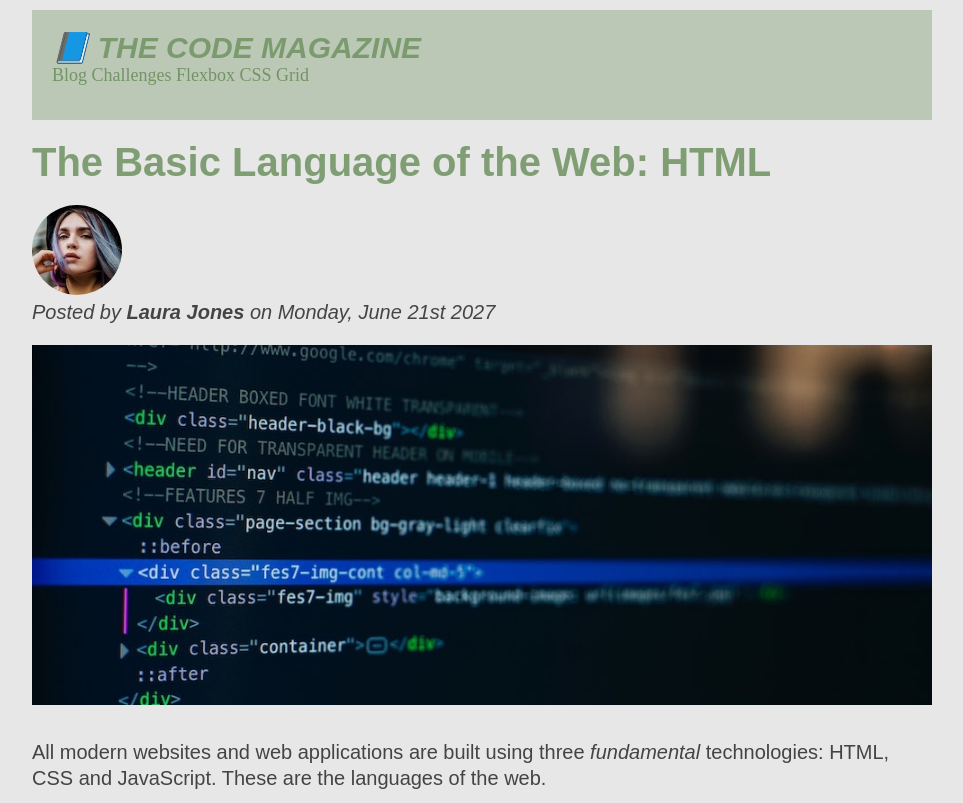
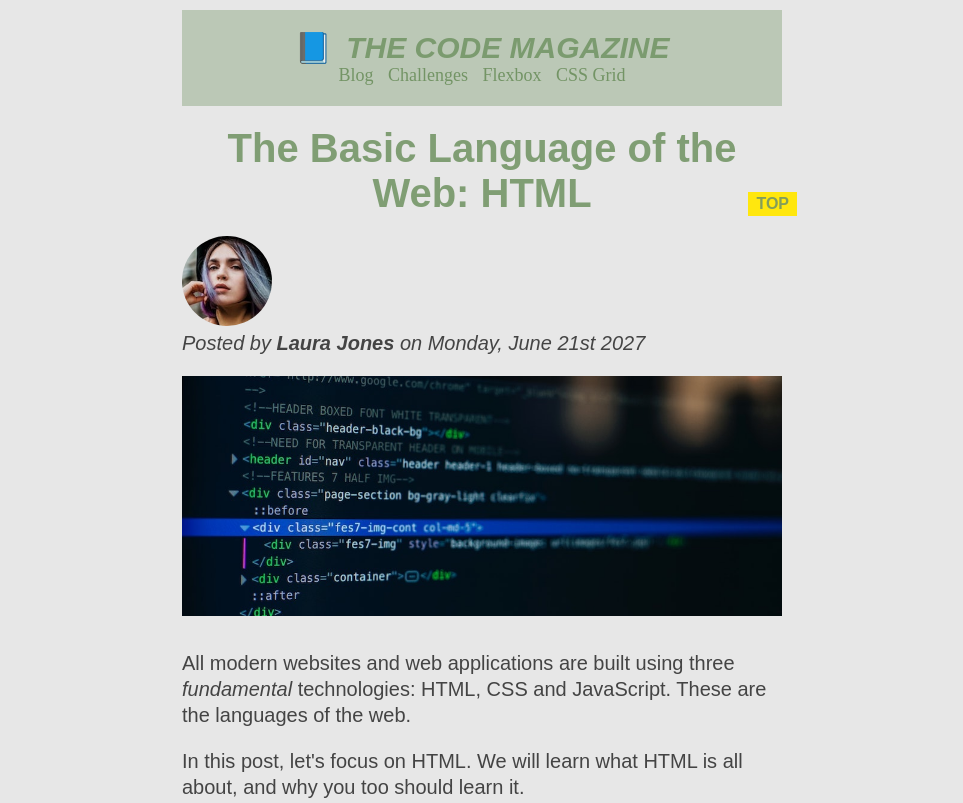
Before and after one commit to MartinbianchoEduardo/HTML-and-CSS-course, a plain HTML site: page 03-CSS-Fundamentals/index.html in a window 1280 px wide. Shown: the top 803 px of the page, without its empty margins (158-1121 px from the left). Drawn offline with Linux system fonts and the light colour scheme.

Commit message:
corrections

```diff
--- a/03-CSS-Fundamentals/Chalenge-1+2/style.css
+++ b/03-CSS-Fundamentals/Challenge-1+2/style.css
@@ -12,7 +12,7 @@ body {
 
 .container {
   width: 820px;
-  border: 5px solid rgba(0, 0, 0, 0.836);
+  border: 4px solid rgba(0, 0, 0, 0.836);
   margin: 10px auto;
   background-color: rgb(236, 234, 232);
 }
@@ -29,6 +29,7 @@ h1 {
 h2 {
   text-transform: uppercase;
   margin-top: 20px;
+  font-size: 20px;
 }
 
 article {
@@ -63,11 +64,7 @@ li {
   margin-bottom: 20px;
 }
 
-a:link {
-  color: rgba(0, 0, 0, 0.836);
-  text-decoration: underline;
-}
-
+a:link,
 a:visited {
   color: rgba(0, 0, 0, 0.836);
 }
--- a/03-CSS-Fundamentals/index.html
+++ b/03-CSS-Fundamentals/index.html
@@ -40,6 +40,8 @@
             width="500"
             height="200"
           />
+
+          <button class="like">👍</button>
         </header>
 
         <p>
--- a/03-CSS-Fundamentals/style.css
+++ b/03-CSS-Fundamentals/style.css
@@ -6,10 +6,10 @@ body {
   background-color: #e7e7e7;
   padding: 10px 10px;
 }
-
 .container {
-  width: 900px;
+  width: 600px;
   margin: 0 auto;
+  position: relative;
 }
 
 h1,
@@ -33,11 +33,26 @@ h1 {
   text-transform: uppercase;
   font-style: italic;
   margin: 0 0;
+  text-align: center;
+}
+
+h2::after {
+  content: "TOP";
+  background-color: #ffe70e;
+  font-size: 16px;
+  font-weight: bold;
+  display: inline-block;
+  padding: 3px 8px;
+  position: absolute;
+  right: -15px;
+  bottom: 0;
 }
 
 h2 {
   font-size: 40px;
   margin-bottom: 20px;
+  position: relative;
+  text-align: center;
 }
 
 h3 {
@@ -59,6 +74,11 @@ p {
 
 nav {
   font-size: 18px;
+  text-align: center;
+}
+
+nav a:link {
+  margin: 5px;
 }
 
 ul {
@@ -84,7 +104,6 @@ li:last-child {
   background-color: #73946560;
   padding: 20px;
   margin-bottom: 20px;
-  height: 70px;
 }
 
 .post-header {
@@ -110,6 +129,10 @@ li:last-child {
 .related {
   list-style: none;
   /* text-align: center; */
+}
+
+.related a:nth-child(2) {
+  font-weight: normal;
 }
 
 aside {
@@ -161,3 +184,23 @@ a:active {
 article {
   margin-bottom: 50px;
 }
+
+.like {
+  font-size: 25px;
+  padding: 10px;
+  cursor: pointer;
+  border: 2px solid #739465;
+
+  position: absolute;
+  bottom: 20px;
+  right: 20px;
+}
+
+.like:hover {
+  background-color: #739465;
+}
+
+h1::first-letter {
+  font-style: normal;
+  margin-right: 6px;
+}
```
Also changed, not shown: 03-CSS-Fundamentals/Challenge-1+2/index.html (renamed from 03-CSS-Fundamentals/Chalenge-1+2/index.html), 03-CSS-Fundamentals/challenge-3/index.html (added), 03-CSS-Fundamentals/challenge-3/style.css (added).
